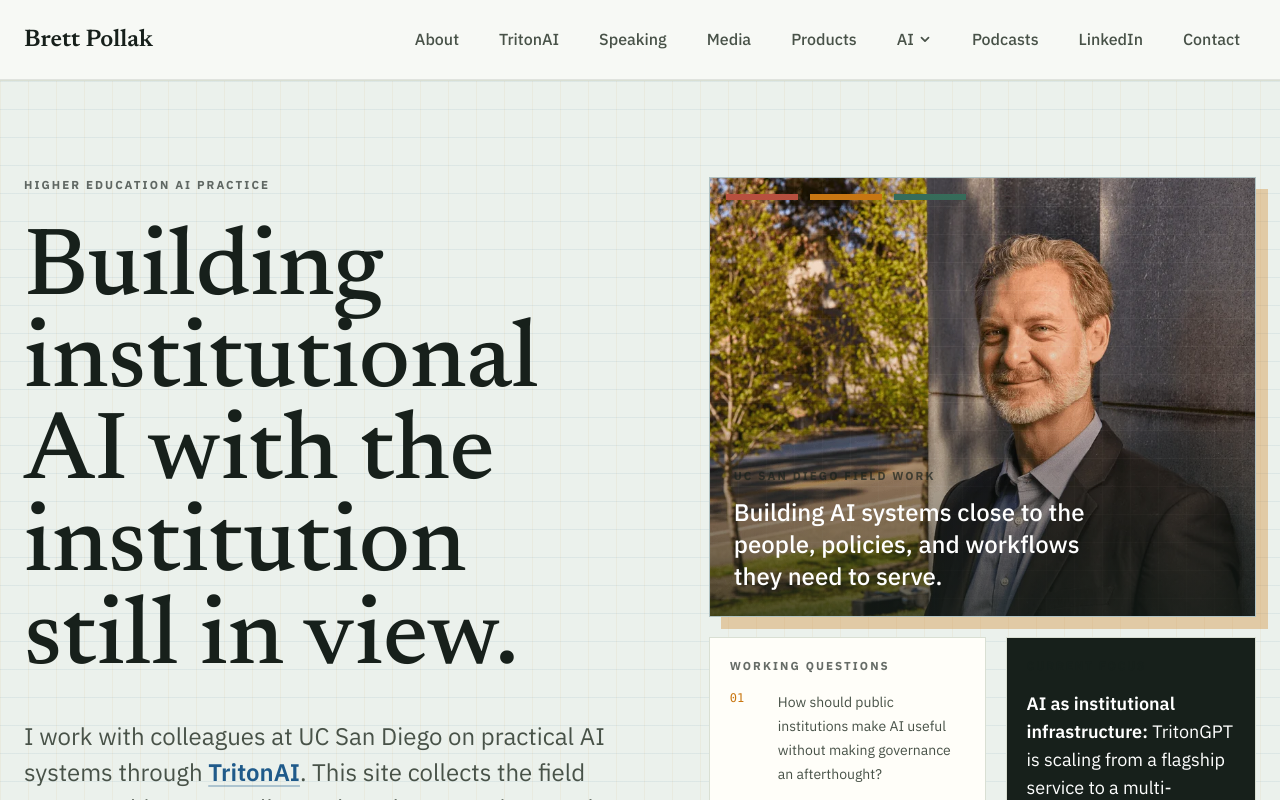
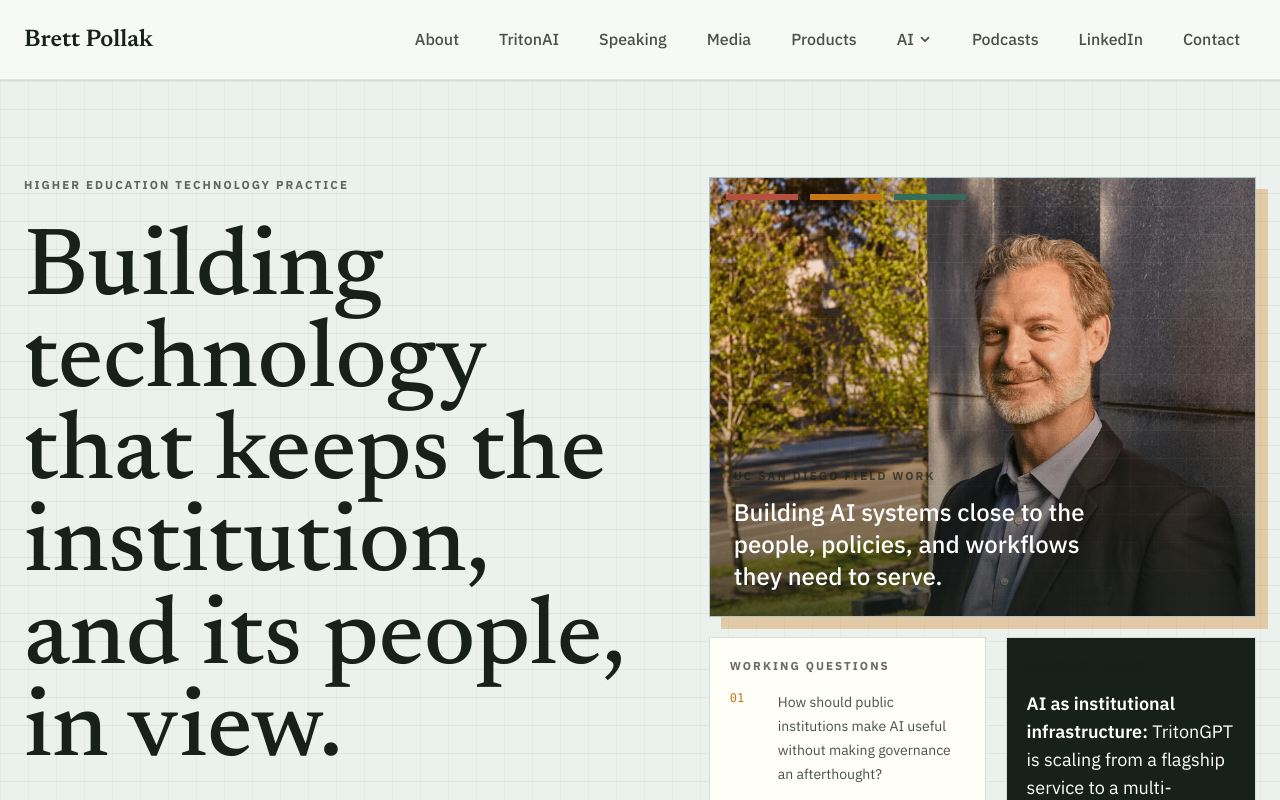
Before and after one commit to bpollak/brettpollak-website, a Next.js app: page / in a window 1280 px wide. Shown: the top 800 px of the page. Built offline with nearby package versions, Linux system fonts and the light colour scheme.

Commit message:
Broaden home page headline

```diff
--- a/app/page.tsx
+++ b/app/page.tsx
@@ -203,9 +203,9 @@
         <div className="max-w-7xl mx-auto px-6 py-16 md:py-24">
           <div className="grid lg:grid-cols-[1.05fr_0.95fr] gap-12 xl:gap-20 items-start">
             <div>
-              <p className="rule-label mb-8">Higher education AI practice</p>
+              <p className="rule-label mb-8">Higher education technology practice</p>
               <h1 className="text-5xl sm:text-6xl md:text-7xl xl:text-8xl leading-[0.96] font-medium text-[#17201b] max-w-[20rem] sm:max-w-4xl">
-                Building institutional AI with the institution still in view.
+                Building technology that keeps the institution, and its people, in view.
               </h1>
               <p className="mt-8 max-w-2xl text-xl md:text-2xl leading-9 text-[#485248]">
                 I work with colleagues at UC San Diego on practical AI systems through{' '}
```
